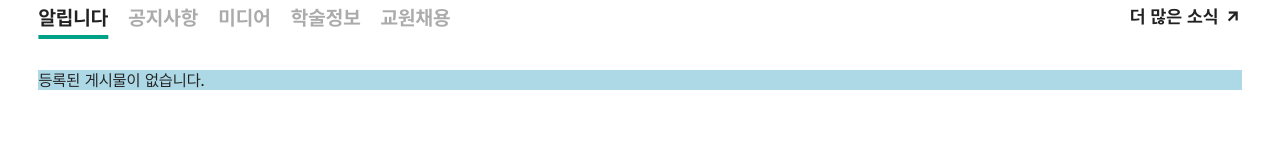
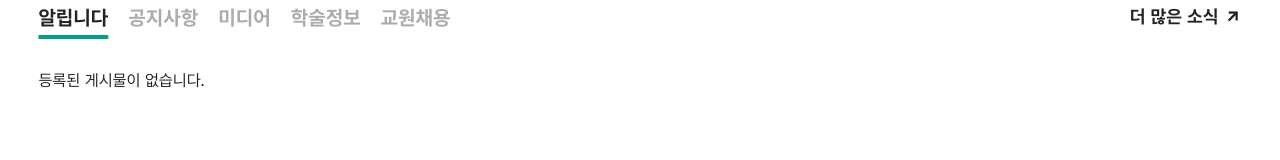
Before and after one commit to GGamji/kaist, a plain HTML site: page index.html in a window 1280 px wide. Shown: the part 3040-3200 px from the top of the page. Drawn offline with nearby package versions, Linux system fonts and the light colour scheme.

Commit message:
test commit

```diff
--- a/css/main.css
+++ b/css/main.css
@@ -654,7 +654,6 @@ main {}
 	text-underline-offset: 10px;color: #222;
 }
 .news_wrap .tabs_wrap .btn_news_more {font-size: 18px;font-weight: 700;}
-.news_wrap .contents_wrap {background: lightblue;}
 
 .news_wrap .contents_wrap .content_box {
 	display: none;
```
Also changed, not shown: kaist/index.html (line endings or trailing spaces).
